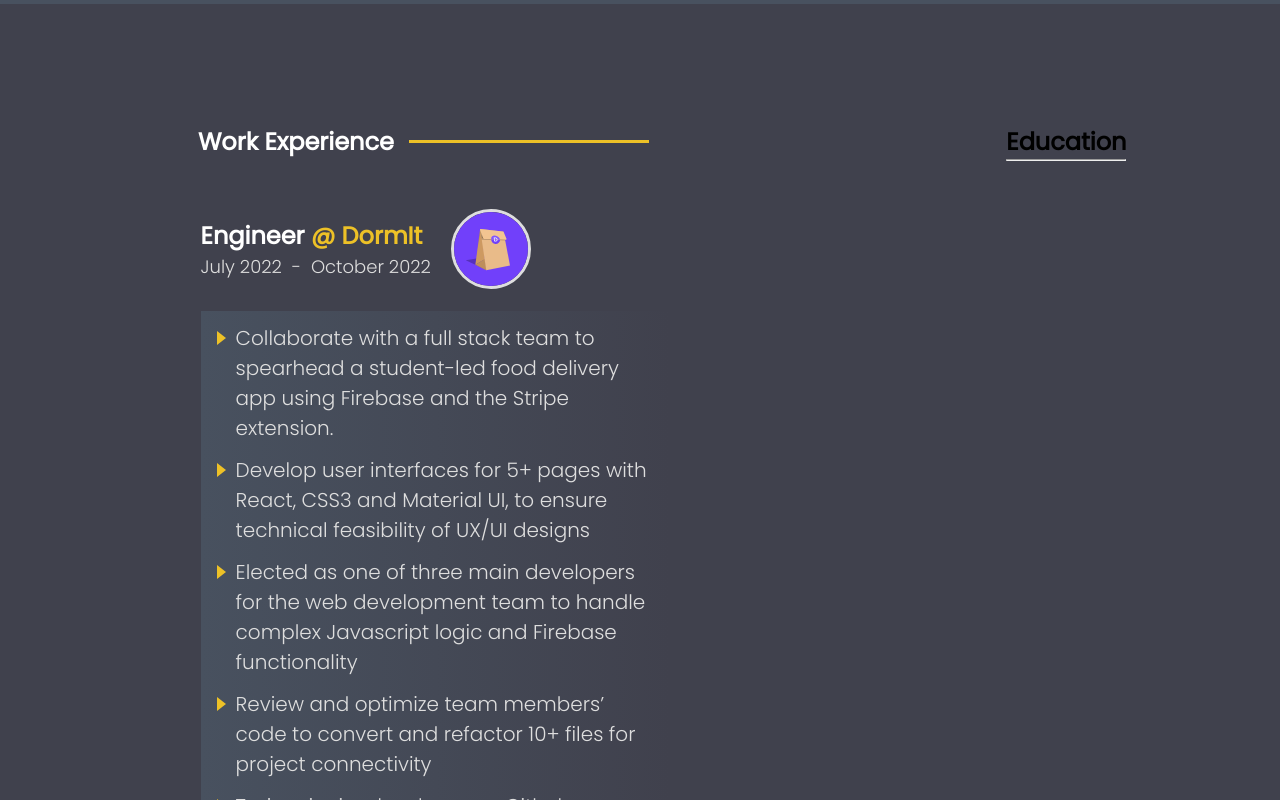
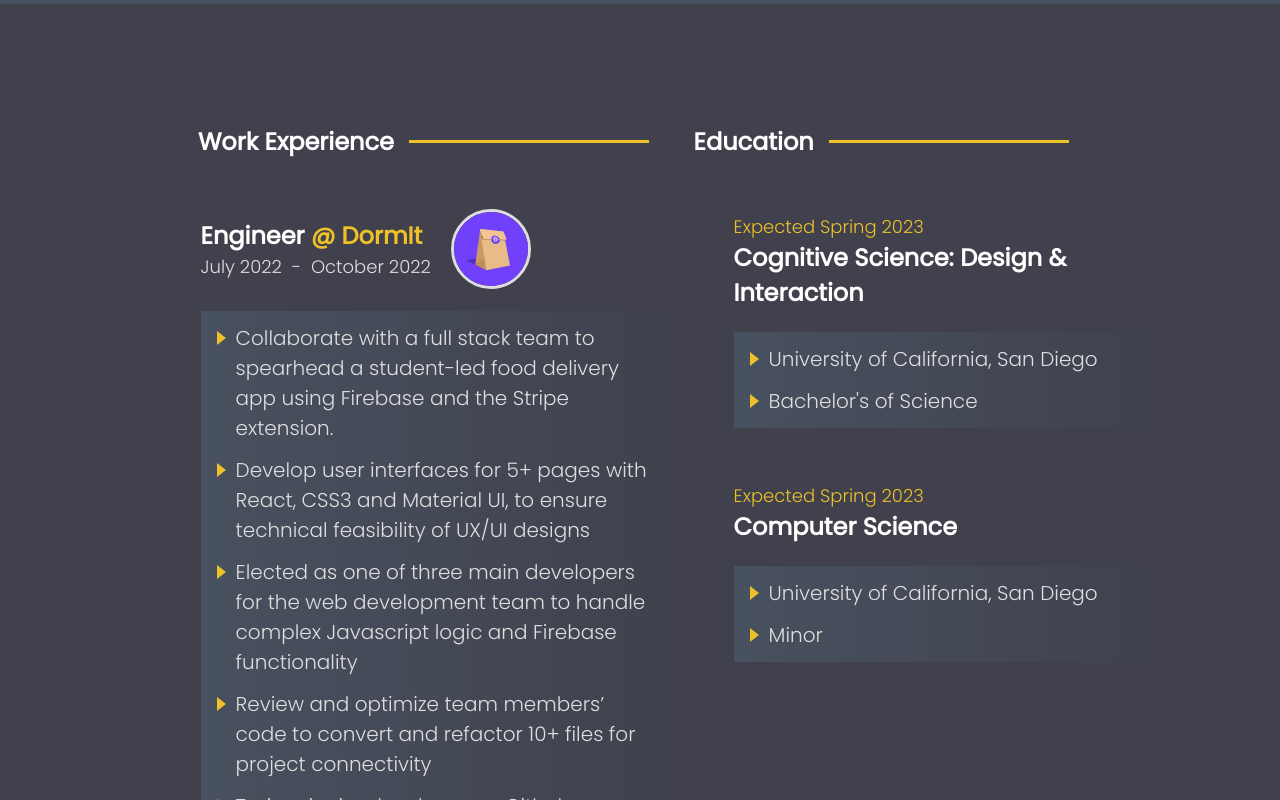
Before and after one commit to dbinlee3/ben-and-queries, a React (Create React App) app: page / in a window 1280 px wide. Shown: the part 2860-3660 px from the top of the page. Built offline with nearby package versions, Linux system fonts and the light colour scheme.

Commit message:
Added Education section

```diff
--- a/src/pages/experience/education/Education.js
+++ b/src/pages/experience/education/Education.js
@@ -14,7 +14,21 @@ function Education() {
             <ul className={styles.content}>
                 {data.map((item) => {
                     return <li className={styles.entryContainer}>
+                        <h5>{!item.completed && "Expected "}{item.date}</h5>
+                        <a href={item.link} target="_blank" rel="noopener noreferrer">
+                            <h3>{item.title}</h3>
+                        </a>
 
+                        <div className={styles.descriptionContainer}>
+                            <div className={styles.description}>
+                                <div className={styles.triangle} />
+                                <p>{item.school}</p>
+                            </div>
+                            <div className={styles.description}>
+                                <div className={styles.triangle} />
+                                <p>{item.degree}</p>
+                            </div>
+                        </div>
                     </li>
                 })}
             </ul>
--- a/src/pages/experience/education/Education.module.css
+++ b/src/pages/experience/education/Education.module.css
@@ -0,0 +1,71 @@
+.container {
+    max-width: 445px;
+}
+
+.header {
+    display: flex;
+    align-items: center;
+    grid-gap: clamp(8px, 1.2vw, 18px);
+}
+
+.header h3 {
+    color: var(--font-light);
+}
+
+.header hr {
+    height: 3px;
+    width: 240px;
+    background-color: var(--secondary);
+    border: none;
+}
+
+.content {
+    margin-top: 54px;
+}
+
+.entryContainer {
+    margin-top: 54px;
+}
+
+.entryContainer > h5 {
+    color: var(--secondary);
+}
+
+.entryContainer > a {
+    width: auto;
+    text-decoration: none;
+}
+
+.entryContainer h3 {
+    color: var(--font-light);
+}
+
+.descriptionContainer {
+    margin-top: 22px;
+    width: 100%;
+    height: auto;
+    padding: 12px 16px;
+    background: linear-gradient(to right, var(--primary), rgb(0,0,0,0));
+    display: flex;
+    flex-direction: column;
+    grid-gap: 12px;
+
+}
+
+.description {
+    display: flex;
+    grid-gap: 10px;
+}
+
+.triangle {
+    margin-top: 8px;
+    width: 0;
+    height: 0;
+    border-left: 9px solid var(--secondary);
+    border-top: 7px solid transparent;
+    border-bottom: 7px solid transparent;
+}
+
+.description > p {
+    color: var(--font);
+}
--- a/src/pages/experience/education/EducationData.js
+++ b/src/pages/experience/education/EducationData.js
@@ -3,6 +3,7 @@ export const data = [
         title: "Cognitive Science: Design & Interaction",
         school: "University of California, San Diego",
         degree: "Bachelor's of Science",
+        link: "https://cogsci.ucsd.edu/undergraduates/major/design-interaction.html",
         completed: false,
         date: "Spring 2023"
     },
@@ -10,6 +11,7 @@ export const data = [
         title: "Computer Science",
         school: "University of California, San Diego",
         degree: "Minor",
+        link: "https://cse.ucsd.edu/",
         completed: false,
         date: "Spring 2023"
     }
```
